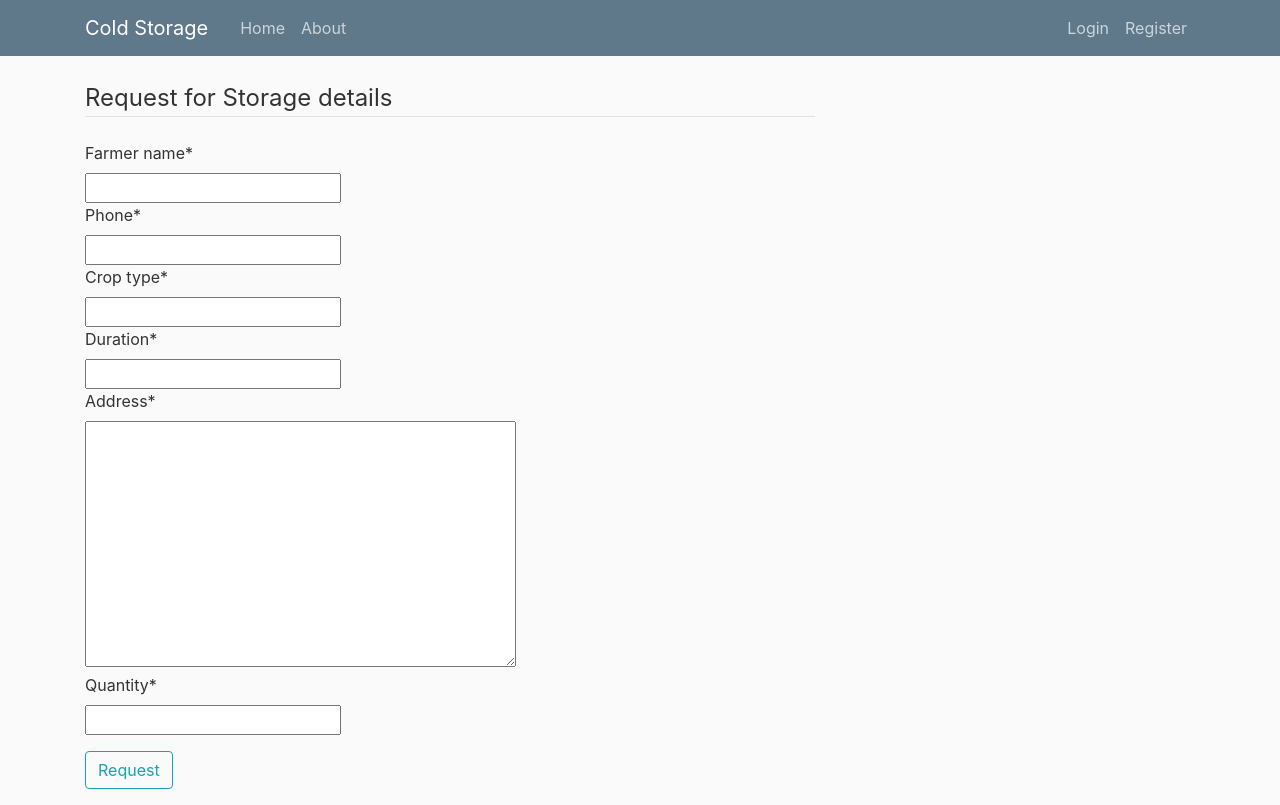
After one commit to harshavardhan1729/coldstorage_final, a Django app: page /coldstorage/1/request in a window 1280 px wide. The commit adds this page. Run offline with Django 3.2, Linux system fonts and the light colour scheme; some libraries are stand-ins or nearby versions.

Commit message:
requests added

```diff
--- a/src/mini/coldstorage/admin.py
+++ b/src/mini/coldstorage/admin.py
@@ -1,5 +1,6 @@
 from django.contrib import admin
 
 # Register your models here.
-from .models import Coldstorage
+from .models import Coldstorage,Requests
 admin.site.register(Coldstorage)
+admin.site.register(Requests)
--- a/src/mini/coldstorage/models.py
+++ b/src/mini/coldstorage/models.py
@@ -23,3 +23,13 @@ class Coldstorage(models.Model):
 
     def get_absolute_url(self):
         return reverse('coldstorage-detail',kwargs={'pk':self.pk})
+class Requests(models.Model):
+    farmer_name=models.CharField(max_length=30)
+    phone=models.CharField(max_length=10)
+    crop_type=models.CharField(max_length=20)
+    duration=models.IntegerField()
+    address=models.TextField()
+    quantity=models.IntegerField()
+    #email=models.ForeignKey(Coldstorage,on_delete=models.CASCADE,blank=True,null=True)
+    def __str__(self):
+            return self.farmer_name
--- a/src/mini/coldstorage/templates/coldstorage/base.html
+++ b/src/mini/coldstorage/templates/coldstorage/base.html
@@ -33,7 +33,8 @@
             </div>
             <div class="navbar-nav">
               {%if user.is_authenticated %}
-              <a class="nav-item nav-link" href="{% url 'coldstorage-create'%}">add storage</a>
+              <a class="nav-item nav-link" href="#">Requests</a>
+              <a class="nav-item nav-link" href="{% url 'coldstorage-create'%}">Add storage</a>
               <a class="nav-item nav-link" href="{% url 'profile'%}">Profile</a>
               <a class="nav-item nav-link" href="{%url 'logout' %}">Logout</a>
               {%else%}
--- /dev/null
+++ b/src/mini/coldstorage/templates/coldstorage/requests_form.html
@@ -0,0 +1,17 @@
+{% extends "coldstorage/base.html" %}
+{% load crispy_forms_tags %}
+{% block content %}
+<div class="content-selection">
+    <form method="POST">{%csrf_token%}
+        <fieldset class="form-group">
+            <legend class="border-bottom mb-4">Request for Storage details</legend>
+            {{ form|crispy }}
+        </fieldset>
+            <div class="form-group">
+            <button class="btn btn-outline-info" type="submit">Request</button>
+         </div>
+    </form>
+
+
+</div>
+{% endblock %}
--- a/src/mini/coldstorage/urls.py
+++ b/src/mini/coldstorage/urls.py
@@ -1,10 +1,13 @@
 from django.urls import path
 from . import views
 
-from . views import StorageCreateView,StorageDetailView,StorageListView
+from . views import StorageCreateView,StorageDetailView,StorageListView,StorageDeleteView,StorageUpdateView,StorageRequestView
 urlpatterns = [
     path('', StorageListView.as_view(),name='coldstorage-home'),
     path('about/',views.about,name='coldstorage-about'),
     path('coldstorage/new/',StorageCreateView.as_view(),name="coldstorage-create"),
+    path('coldstorage/<int:pk>/update',StorageUpdateView.as_view(),name="coldstorage-update"),
+    path('coldstorage/<int:pk>/delete',StorageDeleteView.as_view(),name="coldstorage-delete"),
+    path('coldstorage/<int:pk>/request',StorageRequestView.as_view(),name="coldstorage-request"),
     path('coldstorage/<int:pk>/',StorageDetailView.as_view(),name="coldstorage-detail"),
 ]
--- a/src/mini/coldstorage/views.py
+++ b/src/mini/coldstorage/views.py
@@ -1,7 +1,7 @@
 from django.shortcuts import render
 from django.http import HttpResponse
 from django.contrib.auth.models import User
-from .models import Coldstorage
+from .models import Coldstorage,Requests
 from django.contrib.auth.mixins import LoginRequiredMixin,UserPassesTestMixin
 from django.views.generic import ListView,DetailView,CreateView,UpdateView,DeleteView
 # Create your views here.
@@ -30,7 +30,32 @@ class StorageCreateView(LoginRequiredMixin,CreateView):
     def form_valid(self,form):
         form.instance.author=self.request.user
         return super().form_valid(form)
+class StorageUpdateView(LoginRequiredMixin,UserPassesTestMixin,UpdateView):
+    model=Coldstorage
+    fields=['description','storage_left','email']
+    def form_valid(self,form):
+        form.instance.author=self.request.user.email
+        return super().form_valid(form)
+    def test_func(self):
+        storage=self.get_object()
+        if(self.request.user.email==storage.email):
+            return True
+        return False
+class StorageDeleteView(LoginRequiredMixin,UserPassesTestMixin,DeleteView):
+    model=Coldstorage
+    success_url='/'
+    def test_func(self):
+        storage=self.get_object()
+        if(self.request.user.email==storage.email):
+            return True
+        return False
 
+class StorageRequestView(CreateView):
+    model=Requests
+    # storage=Coldstorage.objects.get(pk=id)
+    # model.email=storage.email
+    fields=['farmer_name','phone','crop_type','duration','address','quantity']
+    success_url='/'
 
 def about(request):
     return render(request, 'coldstorage/about.html', {'title': 'About'})
```
Also changed, not shown: src/mini/coldstorage/templates/coldstorage/coldstorage_confirm_delete.html (added, +17 -0 lines), src/mini/coldstorage/templates/coldstorage/coldstorage_detail.html (+4 -3 lines), src/mini/coldstorage/migrations/0006_requests.py (added), src/mini/db.sqlite3.
